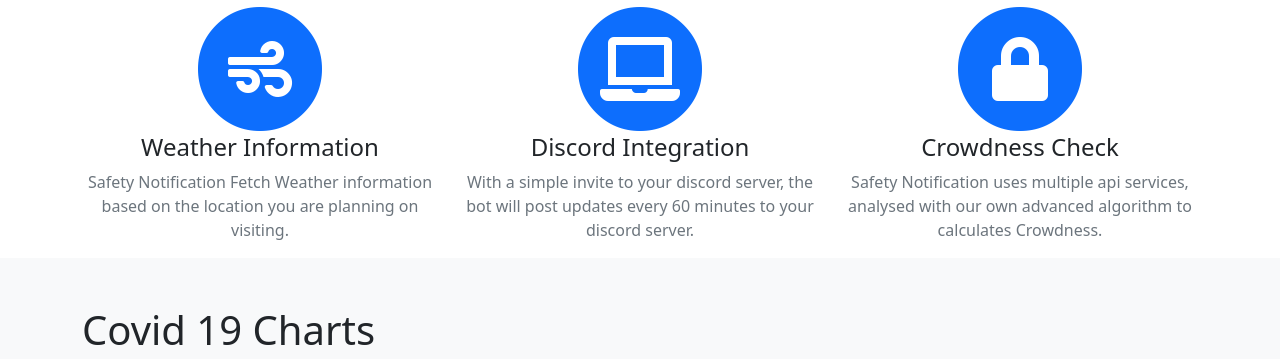
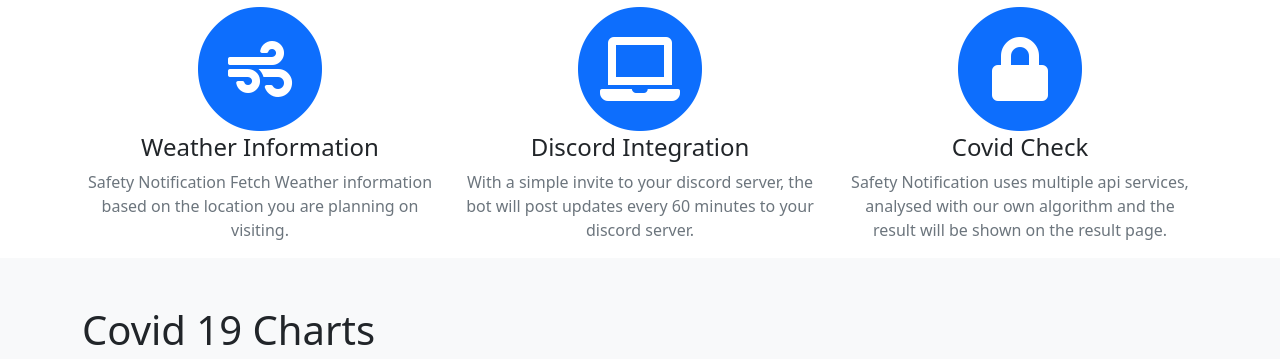
Before and after one commit to userdaylightinc/SafetyNotification, a website: page webpages/index.html in a window 1280 px wide. Shown: the part 593-952 px from the top of the page. Drawn offline with nearby package versions, Linux system fonts and the light colour scheme; a script that the page names is missing.

Commit message:
Critical Bug Fixes

```diff
--- a/webpages/index.html
+++ b/webpages/index.html
@@ -99,8 +99,8 @@
                     <i class="fa fa-circle fa-stack-2x text-primary"></i>
                     <i class="fa fa-lock fa-stack-1x fa-inverse"></i>
                 </span>
-                <h4 class="service-heading">Crowdness Check</h4>
-                <p class="text-muted">Safety Notification uses multiple api services, analysed with our own advanced algorithm to calculates Crowdness.</p>
+                <h4 class="service-heading">Covid Check</h4>
+                <p class="text-muted">Safety Notification uses multiple api services, analysed with our own algorithm and the result will be shown on the result page.</p>
             </div>
         </div>
     </div>
```
